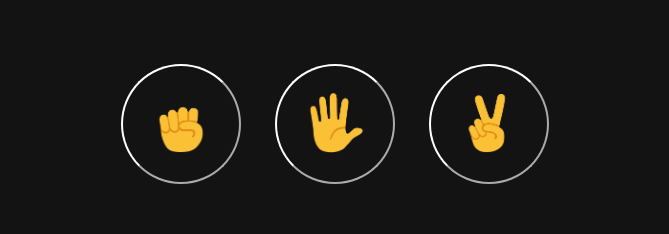
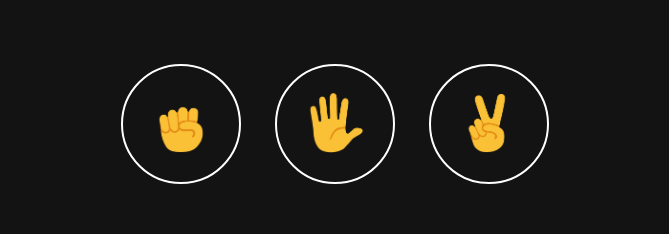
Before and after one commit to PanavAgarwal-03/rock-paper-scissors, a plain HTML site: page index.html in a window 1280 px wide. Shown: the part 88-322 px from the top of the page, without its empty margins (305-974 px from the left). Drawn offline with Linux system fonts and the light colour scheme.

Commit message:
fix local storage bug

```diff
--- a/script.js
+++ b/script.js
@@ -9,6 +9,7 @@ updateScore();
 
 function updateScore(){
     scoreText.innerHTML = `Wins: ${score.win} Loses: ${score.lose} Ties: ${score.tie}`;
+    localStorage.setItem("score" , JSON.stringify(score));
 }
 
 function playGame(playerMove){
@@ -35,7 +36,6 @@ function updateMoves(playerMove , computerMove){
     const currentMove = document.getElementById('current-moves');
     currentMove.innerHTML = `you <img src="img/${playerMove}-emoji.png" class='move'> <img src="img/${computerMove}-emoji.png" class='move'> Panav`;
 
-    localStorage.setItem("score" , JSON.stringify(score));
 }
 
 function getComputerMove(){
--- a/style.css
+++ b/style.css
@@ -9,14 +9,15 @@ body{
     margin: 50px 0 ;
 }
 
-.play-button{
+.play-button {
     width: 120px;
     height: 120px;
     border-radius: 50%;
     margin: 15px;
-    background-color: rgb(20, 19, 19);
-    border-color: rgb(255, 255, 255);
+    background-color: transparent;
     cursor: pointer;
+    border: 2px solid white;
+
 }
 
 .img-emoji{
```
